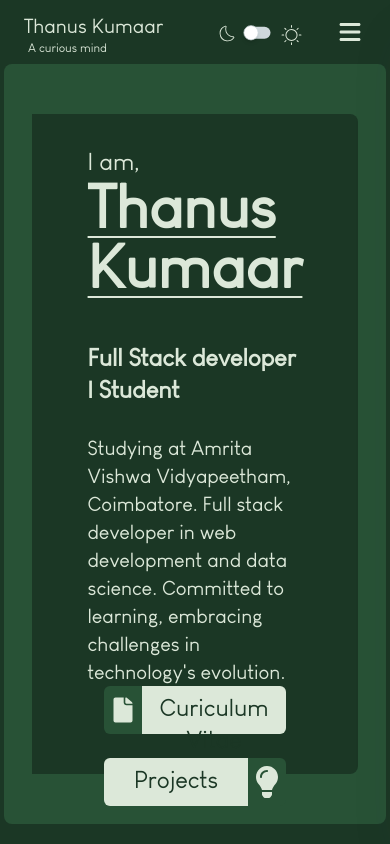
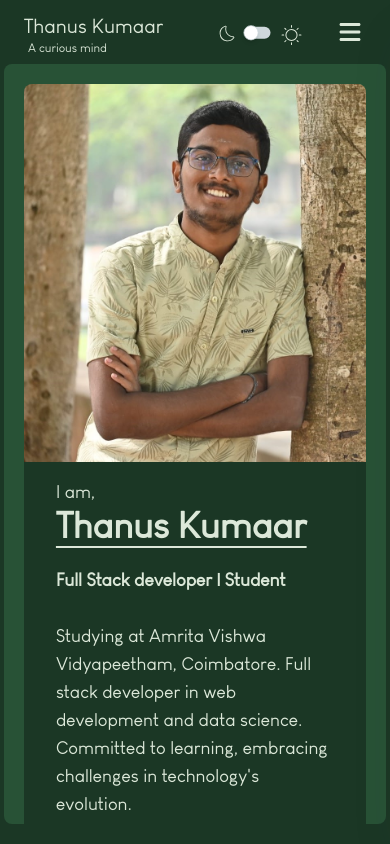
Before and after one commit to Thanus-Kumaar/Portfolio, a Next.js app: page / in a window 390 px wide. Built offline with nearby package versions, Linux system fonts and the light colour scheme.

Commit message:
Home page made responsive

```diff
--- a/src/app/page.js
+++ b/src/app/page.js
@@ -16,28 +16,28 @@ export default function Home() {
       <Cursor />
       <Navbar />
       <div className="flex-1 w-[98%] rounded-lg mb-5 bg-secondary-dark dark:bg-secondary-light mx-auto align-middle overflow-scroll noScrollBar">
-        <div className="flex flex-row justify-center px-[80px] py-[50px] h-full">
+        <div className="flex flex-col lg:flex-row justify-center p-5 lg:px-[80px] lg:py-[50px] lg:h-full">
           <div className="h-full w-fit">
             <Image
               src={"/Profile2.jpeg"}
-              className="rounded-l-lg float-end"
+              className="rounded-t-lg lg:rounded-t-lg lg:rounded-l-lg float-end"
               height={480}
               width={480}
             />
           </div>
-          <div className="h-full w-[800px] bg-primary-dark dark:bg-primary-light rounded-r-lg">
-            <div className="flex flex-col px-14 py-8 h-full justify-between">
-              <div className="flex flex-col gap-8 text-2xl">
+          <div className="h-full lg:w-[800px] bg-primary-dark dark:bg-primary-light rounded-b-lg lg:rounded-r-lg lg:rounded-b-0">
+            <div className="flex flex-col gap-6 lg:gap-0 px-8 lg:px-14 py-4 lg:py-8 h-full justify-between">
+              <div className="flex flex-col gap-2 lg:gap-8 text-lg lg:text-2xl">
                 <div>
                   I am,
                   <br />
-                  <span className="text-6xl underline font-bold underline-offset-8 decoration-2">
+                  <span className="text-4xl lg:text-6xl underline font-bold underline-offset-8 decoration-2">
                     Thanus Kumaar
                   </span>
                 </div>
-                <div className="text-xl font-light">
+                <div className="text-lg lg:text-xl font-light">
                   <span className="block mt-3">
-                    <span className="text-2xl font-semibold">
+                    <span className="text-lg lg:text-2xl font-semibold">
                       Full Stack developer | Student
                     </span>{" "}
                     <br></br>
@@ -48,14 +48,14 @@ export default function Home() {
                   </span>
                 </div>
               </div>
-              <div className="flex flex-col gap-6 w-[85%] mx-auto">
+              <div className="flex flex-col gap-6 w-[97%] lg:w-[85%] mx-auto">
                 <div className="flex flex-row hover:scale-[1.03] active:scale-[0.98] group transition duration-100">
                   <div className="h-12 w-12 rounded-l-md bg-secondary-dark dark:bg-secondary-light">
                     <IoIosDocument className="h-8 w-8 mx-auto mt-2" />
                   </div>
                   <div
                     className={
-                      "relative h-12 w-full bg-secondary-light rounded-r-md transition duration-100 text-primary-dark group-hover:text-white text-2xl text-center pt-[6px] before:content-[''] before:absolute before:rounded-r-md before:border-8 before:border-[#0f1c10] before:inset-0 before:bg-[#0f1c10] before:z-[-1] before:scale-x-0 before:transition before:duration-300 before:origin-left before:mix-blend-color-burn group-hover:before:z-0 group-hover:before:scale-x-100 cursor-buttons"
+                      "relative h-12 w-full bg-secondary-light rounded-r-md transition duration-100 text-primary-dark lg:group-hover:text-white text-2xl text-center pt-[6px] before:content-[''] before:hidden lg:before:block before:absolute before:rounded-r-md before:border-8 before:border-[#0f1c10] before:inset-0 before:bg-[#0f1c10] before:z-[-1] before:scale-x-0 before:transition before:duration-300 before:origin-left before:mix-blend-color-burn group-hover:before:z-0 group-hover:before:scale-x-100 cursor-buttons"
                     }
                   >
                     Curiculum Vitae
@@ -65,7 +65,7 @@ export default function Home() {
                 onClick={()=>window.location.href = '/projects'}>
                   <div
                     className={
-                      "relative h-12 w-full bg-secondary-light rounded-l-md transition duration-100 text-primary-dark group-hover:text-white text-2xl text-center pt-[6px] before:content-[''] before:absolute before:rounded-l-md before:border-8 before:border-[#0f1c10] before:inset-0 before:bg-[#0f1c10] before:z-[-1] before:scale-x-0 before:transition before:duration-300 before:origin-right before:mix-blend-color-burn group-hover:before:z-0 group-hover:before:scale-x-100 cursor-buttons"
+                      "relative h-12 w-full bg-secondary-light rounded-l-md transition duration-100 text-primary-dark lg:group-hover:text-white text-2xl text-center pt-[6px] before:content-[''] before:hidden lg:before:block before:absolute before:rounded-l-md before:border-8 before:border-[#0f1c10] before:inset-0 before:bg-[#0f1c10] before:z-[-1] before:scale-x-0 before:transition before:duration-300 before:origin-right before:mix-blend-color-burn group-hover:before:z-0 group-hover:before:scale-x-100 cursor-buttons"
                     }
                   >
                     Projects
```
